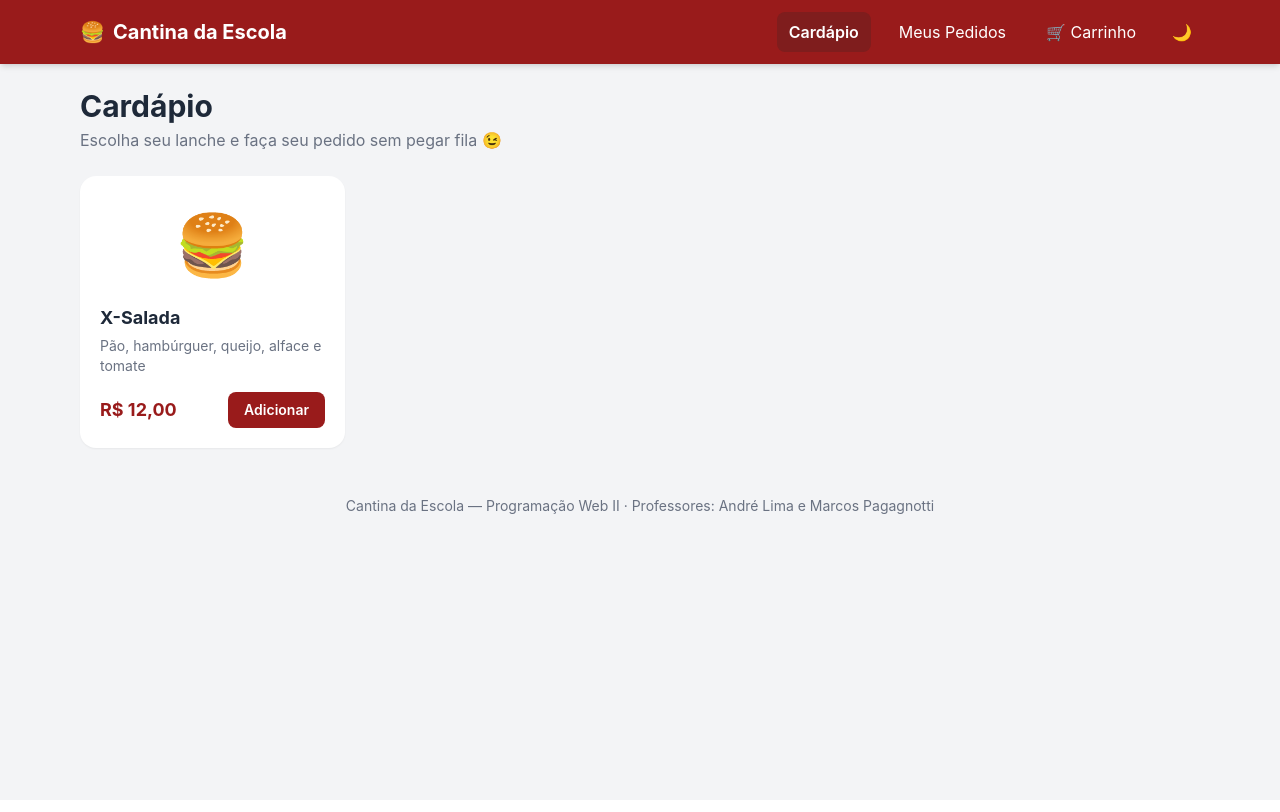
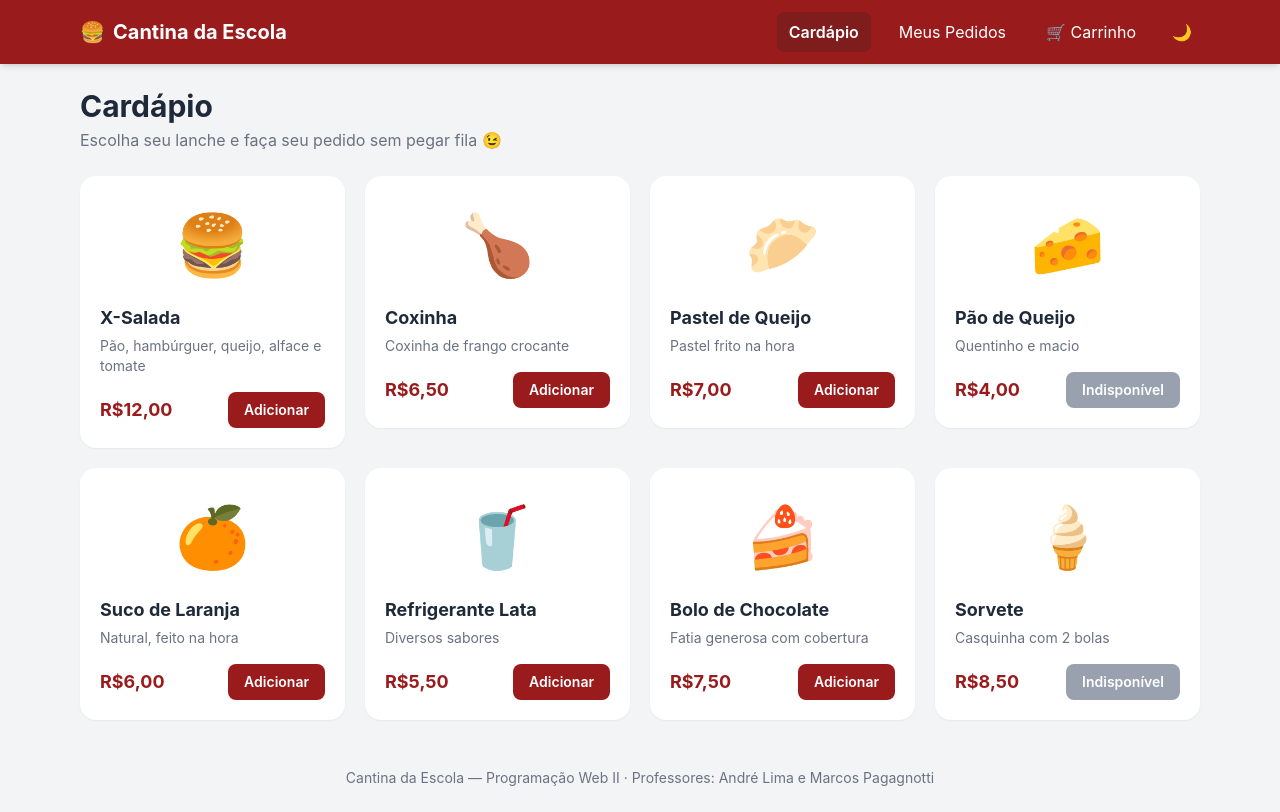
Before and after one commit to beatrizalicemerli-alt/cantina-app, a Vue app: page / in a window 1280 px wide. Built offline with nearby package versions, Linux system fonts and the light colour scheme.

Commit message:
Configurando cards de acordo com list e botao funcionar

```diff
--- a/src/App.vue
+++ b/src/App.vue
@@ -3,6 +3,18 @@
 import { ref } from 'vue';
 import NavBar from './components/NavBar.vue';
 import CardLanche from './components/CardLanche.vue';
+
+const lanches = ref([
+  { id: '1', nome: 'X-Salada', descricao: 'Pão, hambúrguer, queijo, alface e tomate', preco: 12.0, emoji: '🍔', categoria: 'Salgados', disponivel: true },
+  { id: '2', nome: 'Coxinha', descricao: 'Coxinha de frango crocante', preco: 6.5, emoji: '🍗', categoria: 'Salgados', disponivel: true },
+  { id: '3', nome: 'Pastel de Queijo', descricao: 'Pastel frito na hora', preco: 7.0, emoji: '🥟', categoria: 'Salgados', disponivel: true },
+  { id: '4', nome: 'Pão de Queijo', descricao: 'Quentinho e macio', preco: 4.0, emoji: '🧀', categoria: 'Salgados', disponivel: false },
+  { id: '5', nome: 'Suco de Laranja', descricao: 'Natural, feito na hora', preco: 6.0, emoji: '🍊', categoria: 'Bebidas', disponivel: true },
+  { id: '6', nome: 'Refrigerante Lata', descricao: 'Diversos sabores', preco: 5.5, emoji: '🥤', categoria: 'Bebidas', disponivel: true },
+  { id: '7', nome: 'Bolo de Chocolate', descricao: 'Fatia generosa com cobertura', preco: 7.5, emoji: '🍰', categoria: 'Doces', disponivel: true },
+  { id: '8', nome: 'Sorvete', descricao: 'Casquinha com 2 bolas', preco: 8.5, emoji: '🍦', categoria: 'Doces', disponivel: false },
+])
+
 const totalItens = ref(0);
 
 </script>
@@ -18,7 +30,12 @@ const totalItens = ref(0);
 
       <!-- Grade responsiva: 1 coluna no celular, 2 no tablet, 3 no notebook, 4 em telas grandes -->
       <div class="grid grid-cols-1 gap-5 sm:grid-cols-2 lg:grid-cols-3 xl:grid-cols-4">
-        <CardLanche></CardLanche>
+        <CardLanche
+        v-for="lanche in lanches"
+        :key="lanche.id"
+        :lanche="lanche"
+        @adicionar="totalItens++"
+        ></CardLanche> <!-- sempre que usar vfor precisa do :key-->
 
       </div>
     </main>
--- a/src/components/CardLanche.vue
+++ b/src/components/CardLanche.vue
@@ -1,5 +1,10 @@
 <script setup>
-
+ defineProps({
+    lanche: {
+        type: Object,
+        required: true
+    }})
+    defineEmits(['adicionar'])
 </script>
 
 <template>
@@ -7,15 +12,16 @@
          <!-- Card 1 -->
         <article class="flex flex-col rounded-2xl bg-white p-5 shadow-xs transition-shadow hover:shadow-lg dark:bg-gray-800">
             <div class="flex-1">
-            <div class="mb-3 flex h-24 items-center justify-center text-6xl">🍔</div>
-            <h3 class="text-lg font-bold text-gray-800 dark:text-gray-100">X-Salada</h3>
-            <p class="mt-1 text-sm text-gray-500 dark:text-gray-400">Pão, hambúrguer, queijo, alface e tomate</p>
+            <div class="mb-3 flex h-24 items-center justify-center text-6xl">{{ lanche.emoji }}</div>
+            <h3 class="text-lg font-bold text-gray-800 dark:text-gray-100">{{ lanche.nome }}</h3>
+            <p class="mt-1 text-sm text-gray-500 dark:text-gray-400">{{ lanche.descricao }}</p>
             </div>
             <div class="mt-4 flex items-center justify-between">
-            <span class="text-lg font-bold text-escola-600 dark:text-escola-400">R$ 12,00</span>
-            <button class="rounded-lg bg-escola-600 px-4 py-2 text-sm font-semibold text-white transition-colors hover:bg-escola-700 active:scale-95">
+            <span class="text-lg font-bold text-escola-600 dark:text-escola-400">R${{ lanche.preco.toFixed(2).replace('.',',') }}</span>
+            <button @click="$emit('adicionar', lanche)" v-if="lanche.disponivel" class="rounded-lg bg-escola-600 px-4 py-2 text-sm font-semibold text-white transition-colors hover:bg-escola-700 active:scale-95">
             Adicionar
             </button>
+            <span v-else class="rounded-lg bg-gray-400 px-4 py-2 text-sm font-semibold text-white">Indisponível</span>
             </div>
         </article>
             </div>
--- a/src/components/NavBar.vue
+++ b/src/components/NavBar.vue
@@ -5,7 +5,8 @@ defineProps({
   totalItens: {
     type: Number,
     default: 0
-  }
+  },
+
 })
 
 const escuro = ref(false)
@@ -32,7 +33,7 @@ escuro.value = !escuro.value //inverte o valor do escuro
 
             <span v-if="totalItens > 0"
             class="absolute -top-1 -right-1 flex h-6 w-6 items-center justify-center rounded-full bg-yellow-400 text-xs font-bold text-gray-900">
-            {{totalItens}}
+            {{totalItens}} <!-- objeto {{  }}-->
             </span>
 
           </a>
```
